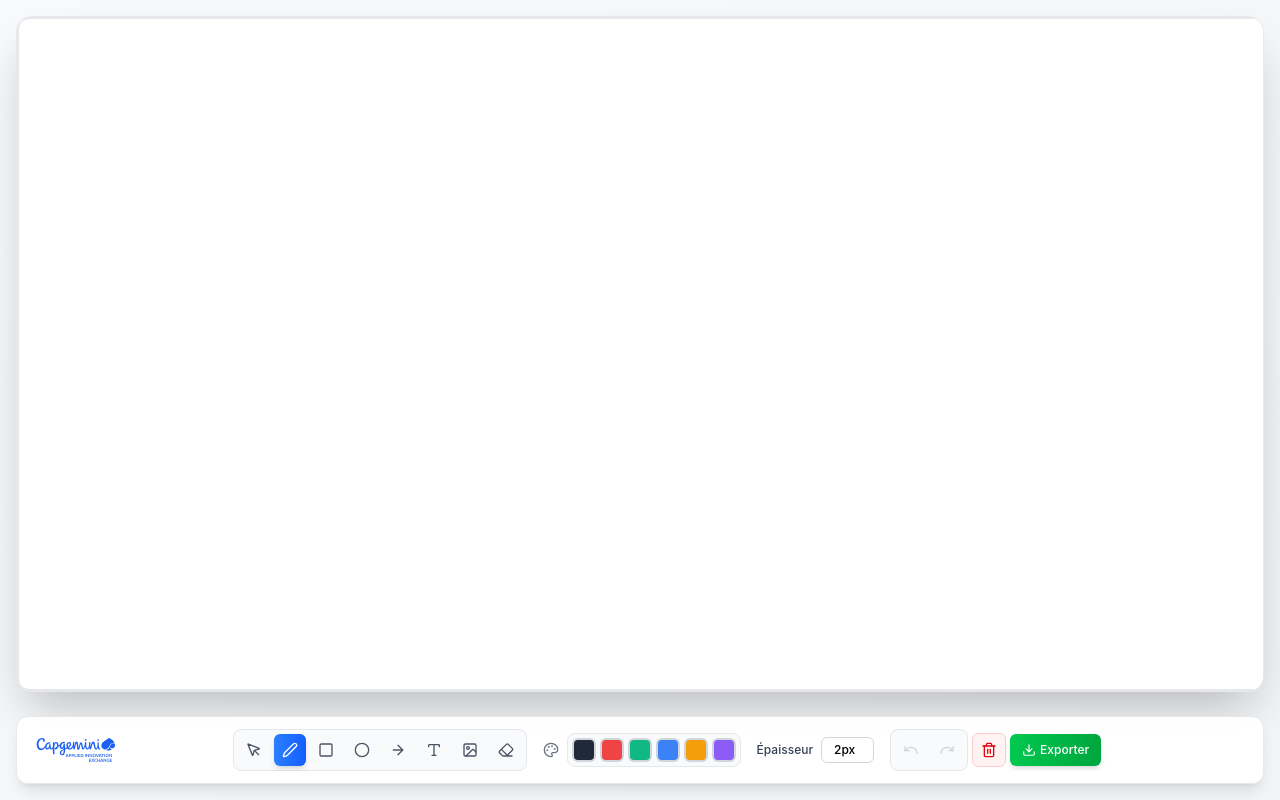
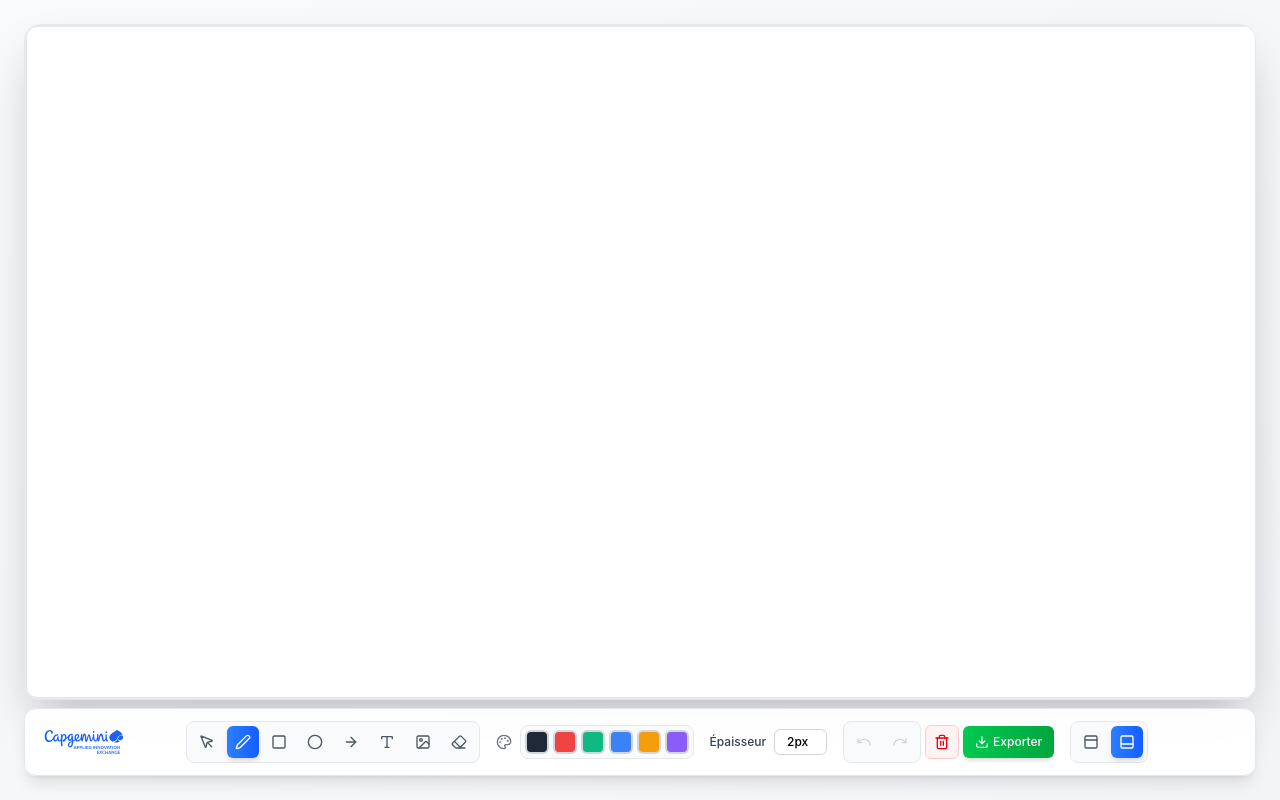
Before and after one commit to NantesAIE/DrawMyApp, a React (Vite) app: page / in a window 1280 px wide. Built offline with nearby package versions, Linux system fonts and the light colour scheme.

Commit message:
ToolBar Top/Bottom

```diff
--- a/src/components/DrawingApp.tsx
+++ b/src/components/DrawingApp.tsx
@@ -6,12 +6,14 @@ import { useDrawing } from '../hooks/useDrawing';
 import { useToast } from '../hooks/useToast';
 import { useCanvasSize } from '../hooks/useCanvasSize';
 import { exportCanvasDirectly } from '../utils/export';
+import type { ToolbarPosition } from '../types/drawing';
 
 export const DrawingApp: React.FC = () => {
   const canvasRef = useRef<HTMLCanvasElement>(null);
   const [showTextInput, setShowTextInput] = useState(false);
   const [textInput, setTextInput] = useState('');
   const [textPosition, setTextPosition] = useState({ x: 0, y: 0 });
+  const [toolbarPosition, setToolbarPosition] = useState<ToolbarPosition>('bottom');
   const { toast, showSuccess, showError, hideToast } = useToast();
   const { width, height } = useCanvasSize();
 
@@ -70,35 +72,24 @@ export const DrawingApp: React.FC = () => {
     }
   };
 
+  // Fonction pour obtenir les classes de padding en fonction de la position de la toolbar
+  const getMainPaddingClasses = () => {
+    switch (toolbarPosition) {
+      case 'top':
+        return 'pt-24 pb-6 px-6'; // pt-24 pour la toolbar en haut + espacement
+      case 'bottom':
+      default:
+        return 'pb-24 pt-6 px-6'; // pb-24 pour la toolbar en bas + espacement
+    }
+  };
+
   return (
-    <div className="min-h-screen bg-gradient-to-br from-slate-50 to-gray-100 animate-fade-in pb-16">
-      {/* Header */}
-      {/* <header className="bg-white/80 backdrop-blur-sm border-b border-gray-200 shadow-sm animate-slide-up">
-        <div className="max-w-7xl mx-auto px-6 py-4">
-          <div className="flex items-center justify-between">
-            <div>
-              <h1 className="text-3xl font-bold bg-gradient-to-r from-blue-600 to-purple-600 bg-clip-text text-transparent animate-bounce-gentle">
-                DrawMyApp
-              </h1>
-              <p className="text-gray-600 mt-1">Créez et exportez vos diagrammes avec élégance</p>
-            </div>
-            <div className="flex items-center gap-3">
-              <div className="px-3 py-1 bg-blue-50 border border-blue-200 rounded-full text-sm text-blue-700 font-medium transition-all duration-200 hover:bg-blue-100">
-                {elements.length} élément{elements.length !== 1 ? 's' : ''}
-              </div>
-              <div className="px-3 py-1 bg-green-50 border border-green-200 rounded-full text-sm text-green-700 font-medium transition-all duration-200 hover:bg-green-100 capitalize">
-                {currentTool}
-              </div>
-              <div className="px-3 py-1 bg-gray-50 border border-gray-200 rounded-full text-sm text-gray-600 font-medium transition-all duration-200 hover:bg-gray-100">
-                {width} × {height}px
-              </div>
-            </div>
-          </div>
-        </div>
-      </header> */}
+    <div className="min-h-screen bg-gradient-to-br from-slate-50 to-gray-100 animate-fade-in">
+      {/* Header - Commenté pour l'instant */}
+      {/* ... */}
 
       {/* Canvas Area */}
-      <main className="flex-1 p-4">
+      <main className={`flex-1 ${getMainPaddingClasses()}`}>
         <div className="w-full h-full mx-auto">
           <div className="relative bg-white rounded-2xl shadow-2xl border border-gray-200 overflow-hidden">
             {/* Canvas Container */}
@@ -166,14 +157,16 @@ export const DrawingApp: React.FC = () => {
         </div>
       </main>
 
-      {/* Toolbar - maintenant en bas */}
+      {/* Toolbar */}
       <Toolbar
         currentTool={currentTool}
         currentColor={currentColor}
         currentWidth={currentWidth}
+        position={toolbarPosition}
         onToolChange={setTool}
         onColorChange={setColor}
         onWidthChange={setWidth}
+        onPositionChange={setToolbarPosition}
         onUndo={undo}
         onRedo={redo}
         onClear={clear}
--- a/src/components/Toolbar.tsx
+++ b/src/components/Toolbar.tsx
@@ -12,18 +12,22 @@ import {
   Trash2,
   Download,
   Palette,
-  MousePointer
+  MousePointer,
+  PanelTop,
+  PanelBottom
 } from 'lucide-react';
 import logoAie from '../assets/logo-aie.svg';
-import type { DrawingTool } from '../types/drawing';
+import type { DrawingTool, ToolbarPosition } from '../types/drawing';
 
 interface ToolbarProps {
   currentTool: DrawingTool;
   currentColor: string;
   currentWidth: number;
+  position: ToolbarPosition;
   onToolChange: (tool: DrawingTool) => void;
   onColorChange: (color: string) => void;
   onWidthChange: (width: number) => void;
+  onPositionChange: (position: ToolbarPosition) => void;
   onUndo: () => void;
   onRedo: () => void;
   onClear: () => void;
@@ -51,13 +55,21 @@ const colors = [
 
 const widths = [1, 2, 4, 6, 8, 12];
 
+// Icônes de position pour la toolbar
+const positionIcons: { position: ToolbarPosition; icon: React.ReactNode; label: string }[] = [
+  { position: 'top', icon: <PanelTop size={16} />, label: 'Toolbar en haut' },
+  { position: 'bottom', icon: <PanelBottom size={16} />, label: 'Toolbar en bas' },
+];
+
 export const Toolbar: React.FC<ToolbarProps> = ({
   currentTool,
   currentColor,
   currentWidth,
+  position,
   onToolChange,
   onColorChange,
   onWidthChange,
+  onPositionChange,
   onUndo,
   onRedo,
   onClear,
@@ -65,10 +77,26 @@ export const Toolbar: React.FC<ToolbarProps> = ({
   canUndo,
   canRedo,
 }) => {
+  // Fonction pour obtenir les classes CSS en fonction de la position
+  const getPositionClasses = () => {
+    switch (position) {
+      case 'top':
+        return 'fixed top-6 left-6 right-6'; // Espacement uniforme de 6 (24px)
+      case 'bottom':
+      default:
+        return 'fixed bottom-6 left-6 right-6'; // Espacement uniforme
+    }
+  };
+
+  // Fonction pour obtenir les classes de layout en fonction de la position
+  const getLayoutClasses = () => {
+    return 'flex-row overflow-x-auto';
+  };
+
   return (
-    <div className="fixed bottom-4 left-0 left-4 right-4 bg-white/95 backdrop-blur-sm border border-gray-200 shadow-lg z-50 rounded-xl">
+    <div className={`${getPositionClasses()} bg-white/95 backdrop-blur-sm border border-gray-200 shadow-lg z-50 rounded-xl`}>
       <div className="max-w-full mx-auto px-4 py-3">
-        <div className="flex items-center justify-between gap-4 overflow-x-auto">
+        <div className={`flex items-center justify-between gap-4 ${getLayoutClasses()}`}>
           {/* Logo AIE */}
           <div className="flex-shrink-0">
             <img
@@ -81,7 +109,7 @@ export const Toolbar: React.FC<ToolbarProps> = ({
             />
           </div>
 
-          {/* Outils centrés */}
+          {/* Outils */}
           <div className="flex items-center gap-4 flex-1 justify-center">
             {/* Drawing Tools */}
             <div className="flex items-center gap-1 bg-gray-50 p-1 rounded-lg border border-gray-200 flex-shrink-0">
@@ -118,13 +146,6 @@ export const Toolbar: React.FC<ToolbarProps> = ({
                     title={`Couleur: ${color}`}
                   />
                 ))}
-                {/* <input
-                  type="color"
-                  value={currentColor}
-                  onChange={(e) => onColorChange(e.target.value)}
-                  className="w-6 h-6 rounded-md border-2 border-gray-300 cursor-pointer"
-                  title="Couleur personnalisée"
-                /> */}
               </div>
             </div>
 
@@ -190,6 +211,26 @@ export const Toolbar: React.FC<ToolbarProps> = ({
                 <span>Exporter</span>
               </button>
             </div>
+
+            {/* Position Selector */}
+            <div className="flex items-center gap-1 flex-shrink-0">
+              <div className="flex items-center gap-1 bg-gray-50 p-1 rounded-lg border border-gray-200">
+                {positionIcons.map(({ position: pos, icon, label }) => (
+                  <button
+                    key={pos}
+                    onClick={() => onPositionChange(pos)}
+                    className={`p-2 rounded-md transition-all duration-200 ${
+                      position === pos
+                        ? 'bg-gradient-to-r from-blue-500 to-blue-600 text-white shadow-md'
+                        : 'text-gray-600 hover:bg-white hover:text-gray-800'
+                    }`}
+                    title={label}
+                  >
+                    {icon}
+                  </button>
+                ))}
+              </div>
+            </div>
           </div>
 
           {/* Espace pour équilibrer la mise en page */}
--- a/src/types/drawing.ts
+++ b/src/types/drawing.ts
@@ -50,6 +50,8 @@ export type DrawingElement = DrawingPath | Shape | ImageElement;
 
 export type DrawingTool = 'pen' | 'rectangle' | 'circle' | 'arrow' | 'text' | 'eraser' | 'image' | 'select';
 
+export type ToolbarPosition = 'top' | 'bottom';
+
 export interface DrawingState {
   elements: DrawingElement[];
   currentTool: DrawingTool;
```
